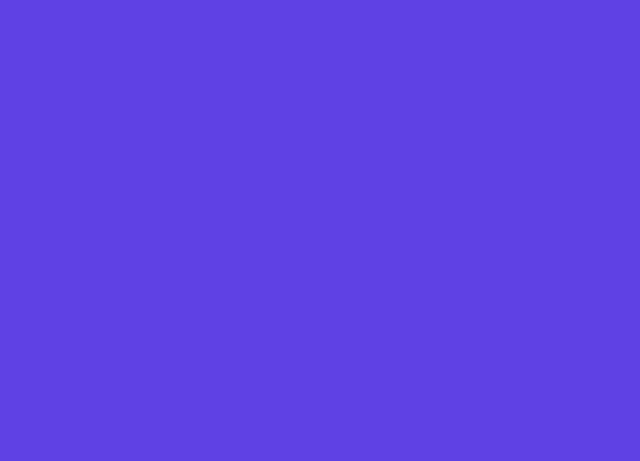
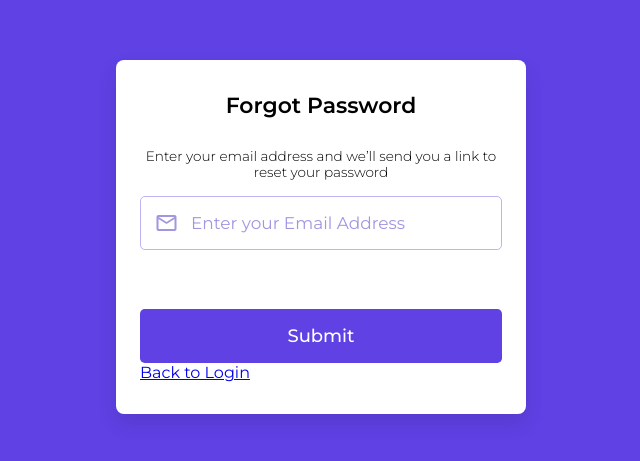
Before and after one commit to Ravendranmanogar/Login-form, a React (Vite) app: page /forgotPassword in a window 1280 px wide. Before the commit this address had no page. Shown: the part 163-624 px from the top of the page, without its empty margins (319-959 px from the left). Built offline with nearby package versions, Linux system fonts and the light colour scheme; no server answers.

Commit message:
reset page and signup auth using supabase is updated

```diff
--- a/package.json
+++ b/package.json
@@ -10,6 +10,7 @@
     "preview": "vite preview"
   },
   "dependencies": {
+    "@supabase/supabase-js": "^2.97.0",
     "react": "^19.2.0",
     "react-dom": "^19.2.0",
     "react-router-dom": "^7.11.0"
@@ -23,6 +24,7 @@
     "eslint-plugin-react-hooks": "^7.0.1",
     "eslint-plugin-react-refresh": "^0.4.24",
     "globals": "^16.5.0",
+    "supabase": "^2.76.10",
     "vite": "^7.2.4"
   }
 }
--- a/src/App.jsx
+++ b/src/App.jsx
@@ -1,15 +1,16 @@
 import { Route, Routes } from "react-router-dom"
-import InputField from "./component/InputField"
 import LoginPage from "./component/loginPage"
 import SignUpPage from "./component/signUpPage"
-import SocialLogin from "./component/SocialLogin"
+import ForgotPassword from "./component/forgotPassword"
+import ResetPassword from "./component/resetPassword"
 
 const App =()=>{
   return(
     <Routes>
       <Route path="/" element={<LoginPage/>}/>
-
+      <Route path="/forgotPassword" element={<ForgotPassword/>}/>
       <Route path="/signup" element={<SignUpPage/>}/>
+      <Route path="/reset-password" element={<ResetPassword/>}/>
     </Routes>
   )
 }
--- a/src/component/InputField.jsx
+++ b/src/component/InputField.jsx
@@ -1,10 +1,11 @@
 import { useState } from "react"
 
-const InputField=({type,placeholder,icon})=>{
+const InputField=({type,placeholder,icon,onChange,value})=>{
     const[isPasswordShown,setIsPasswordShown]=useState(false);
     return(
         <div className="input-wrapper">
-          <input type={isPasswordShown? 'text':type} placeholder={placeholder} className="input-field" required/>
+          <input type={isPasswordShown? 'text':type} placeholder={placeholder} className="input-field"  value={value}
+        onChange={onChange} required/>
           <i className="material-symbols-rounded">{icon}</i>
           {type === 'password' && (
             <i onClick={()=>setIsPasswordShown(prevState=>!prevState )}
--- /dev/null
+++ b/src/component/forgotPassword.jsx
@@ -0,0 +1,35 @@
+
+import {  useNavigate } from "react-router-dom"
+import InputField from "./InputField"
+
+const ForgotPassword=()=>{
+    const navigate=useNavigate();
+    const handleLogin=(e)=>{
+        e.preventDefault();
+        navigate("/")
+    }
+    return(
+        <div className="login-container">
+
+            <h2 className="form-title" >Forgot Password</h2>
+            <p className="pass">Enter your email address and we’ll send you a link to reset your password</p>
+            <form action="#" className="login-form">
+                <InputField type="email" placeholder="Enter your Email Address" icon="mail"/>
+                <button className="login-button">Submit</button>
+
+            </form>
+            <a onClick={handleLogin} href="#" className="back-to-login">Back to Login</a>
+
+        </div>
+    )
+}
+
+export default ForgotPassword
+
+/*const navigate=Navigate();
+    const handleLogin=(e)=>{
+        e.preventDefault();
+        navigate("/loginPage")
+    }   <a onClick={handleLogin} className="signup-text">Back to Login</a>
+
+        */
--- a/src/component/loginPage.jsx
+++ b/src/component/loginPage.jsx
@@ -1,17 +1,23 @@
+import { useEffect } from "react"
+import { supabase } from "../supabaseClient"
 import InputField from "./InputField"
 import SocialLogin from "./SocialLogin"
 import { Link } from "react-router-dom"
 import { useNavigate } from "react-router-dom"
 
 const LoginPage =()=>{
+
     const navigate = useNavigate();
     const handleSignUp=(e)=>{
         e.preventDefault();
         console.log("login button clicked");
         navigate("/signup")
     }
+    const handleForgot=(e)=>{
+      e.preventDefault();
+      navigate("/forgotPassword")
+    }
     return(
-
     <div className="login-container">
       <h2 className="form-title">Login with</h2>
       <SocialLogin />
@@ -21,7 +27,7 @@ const LoginPage =()=>{
         <InputField type="password" placeholder="Password" icon="lock"/>
 
 
-        <a href="#" className="forgot-pass-link">Forgot password?</a>
+        <a onClick={handleForgot}href="#" className="forgot-pass-link">Forgot password?</a>
         <button className="login-button">Log In</button>
       </form>
       <p onClick={handleSignUp} className="signup-text">Don't have an account?<Link href="#" >Signup Now</Link></p>
--- /dev/null
+++ b/src/component/resetPassword.jsx
@@ -0,0 +1,21 @@
+import React from 'react'
+import InputField from './InputField'
+const ResetPassword = () => {
+  return (
+    <div className="login-container">
+            <h2 className="form-title">Reset Password</h2>
+
+
+            <form action="#" className="login-form">
+
+                <InputField type="password" placeholder="Create New Password" icon="lock"/>
+                <InputField type="password" placeholder="Confirm Password" icon="lock"/>
+
+                <button className="login-button">Update Password</button>
+            </form>
+
+        </div>
+  )
+}
+
+export default ResetPassword
--- a/src/component/signUpPage.jsx
+++ b/src/component/signUpPage.jsx
@@ -1,22 +1,44 @@
+import { useState } from "react"
 import InputField from "./InputField"
 import SocialLogin from "./SocialLogin"
 import { useNavigate } from "react-router-dom"
+import { supabase } from "../supabaseClient"
 
 const SignUpPage = () =>{
     const navigate =useNavigate()
-    const handleLogin =(e)=>{
+    const [email,setEmail]=useState("")
+    const [password,setPassword]=useState("")
+    const [confirmPassword,setConfirmPassword]=useState("")
+    const [error,setErorr]=useState(null)
+
+    const handleLogin =async(e)=>{
         e.preventDefault();
-        navigate("/")
+
+        if(password !== confirmPassword){
+            setErorr("Passwords do not match")
+        }
+
+        const{error} = await supabase.auth.signUp({
+            email,password
+        })
+        if(error){
+            setErorr(error.message)
+        }else{
+            navigate("/")
+        }
+
     }
     return(
         <div className="login-container">
             <h2 className="form-title">Signup with</h2>
             <SocialLogin />
             <p className="seprator"><span>or</span></p>
-            <form action="#" className="login-form">
-                <InputField type="email" placeholder="Email Address" icon="mail"/>
-                <InputField type="password" placeholder="Create New Password" icon="lock"/>
-                <InputField type="password" placeholder="Confirm Password" icon="lock"/>
+            <form onSubmit={handleLogin} action="#" className="login-form">
+                <InputField type="email" placeholder="Email Address" icon="mail" value={email} onChange={e => setEmail(e.target.value)}/>
+                <InputField type="password" placeholder="Create New Password" icon="lock" value={password} onChange={e => setPassword(e.target.value)}/>
+                <InputField type="password" placeholder="Confirm Password" icon="lock" value={confirmPassword} onChange={e => setConfirmPassword(e.target.value)}/>
+
+                {error && <p className="error">{error}</p>}
 
                 <button className="login-button">Create Account</button>
             </form>
--- a/src/index.css
+++ b/src/index.css
@@ -6,6 +6,7 @@
     box-sizing: border-box;
     font-family: "Montserrat", sans-serif;
 }
+
 body{
     display: flex;
     align-items: center;
@@ -28,7 +29,13 @@ body{
     background: #fff;
     box-shadow: 0 10px 20px rgb(0,0,0,0.1);
 }
+.login-container .pass{
+    font-size: 0.85rem;
+    font-weight: 300;
+    text-align: center;
+    padding-bottom: 1rem;
 
+}
 .login-container .form-title{
     text-align: center;
     font-size: 1.37rem;
--- /dev/null
+++ b/src/supabaseClient.js
@@ -0,0 +1,13 @@
+import { createClient } from '@supabase/supabase-js'
+
+const supabaseUrl = import.meta.env.VITE_SUPABASE_URL
+const supabaseAnonKey = import.meta.env.VITE_SUPABASE_ANON_KEY
+
+export const supabase = createClient(supabaseUrl, supabaseAnonKey)
+
+const test = async () => {
+  const { data } = await supabase.auth.getSession()
+  console.log(data)
+}
+
+test()
```
Also changed, not shown: 2 other files (tests, documents, lock files or other folders).
